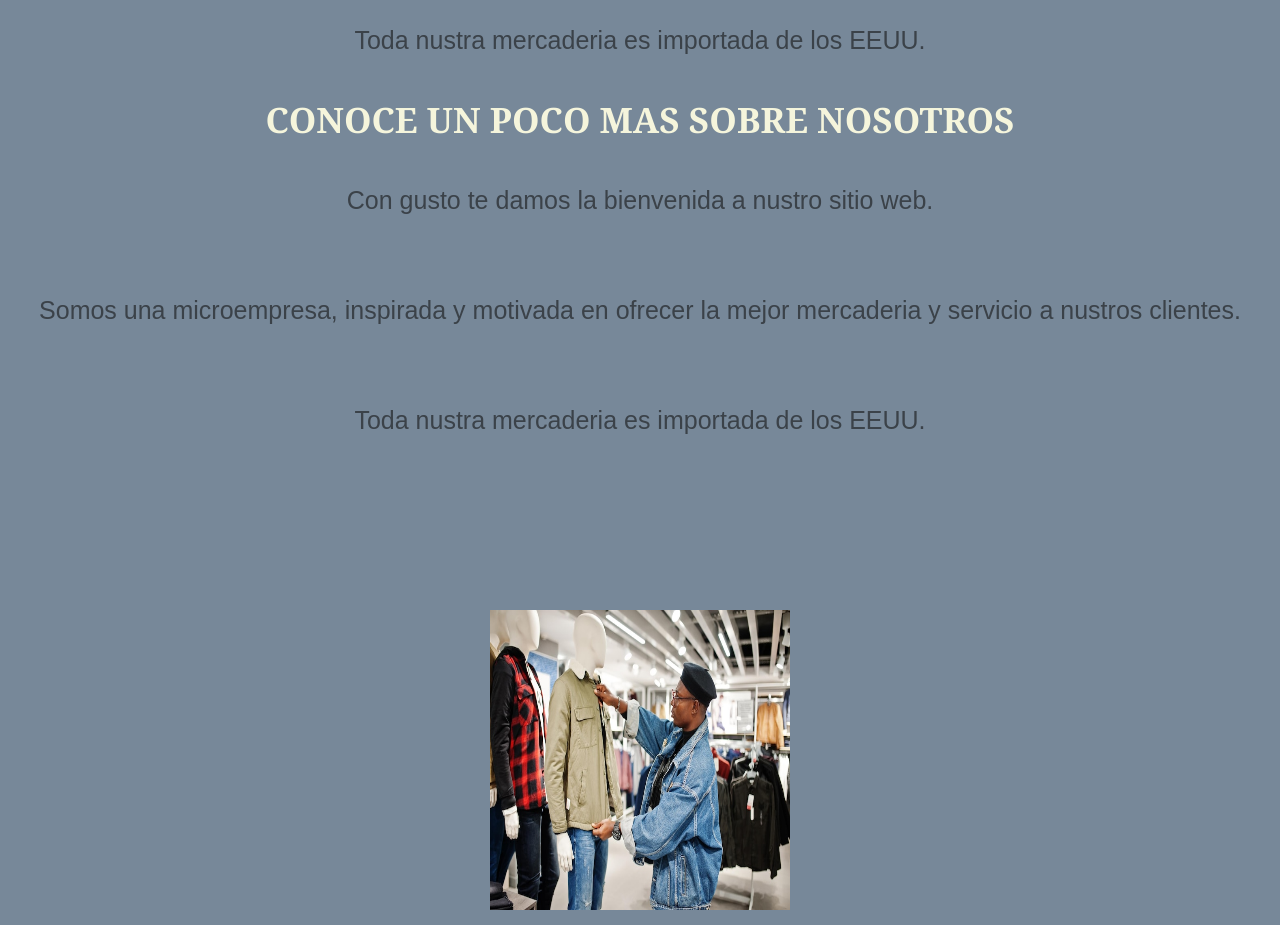
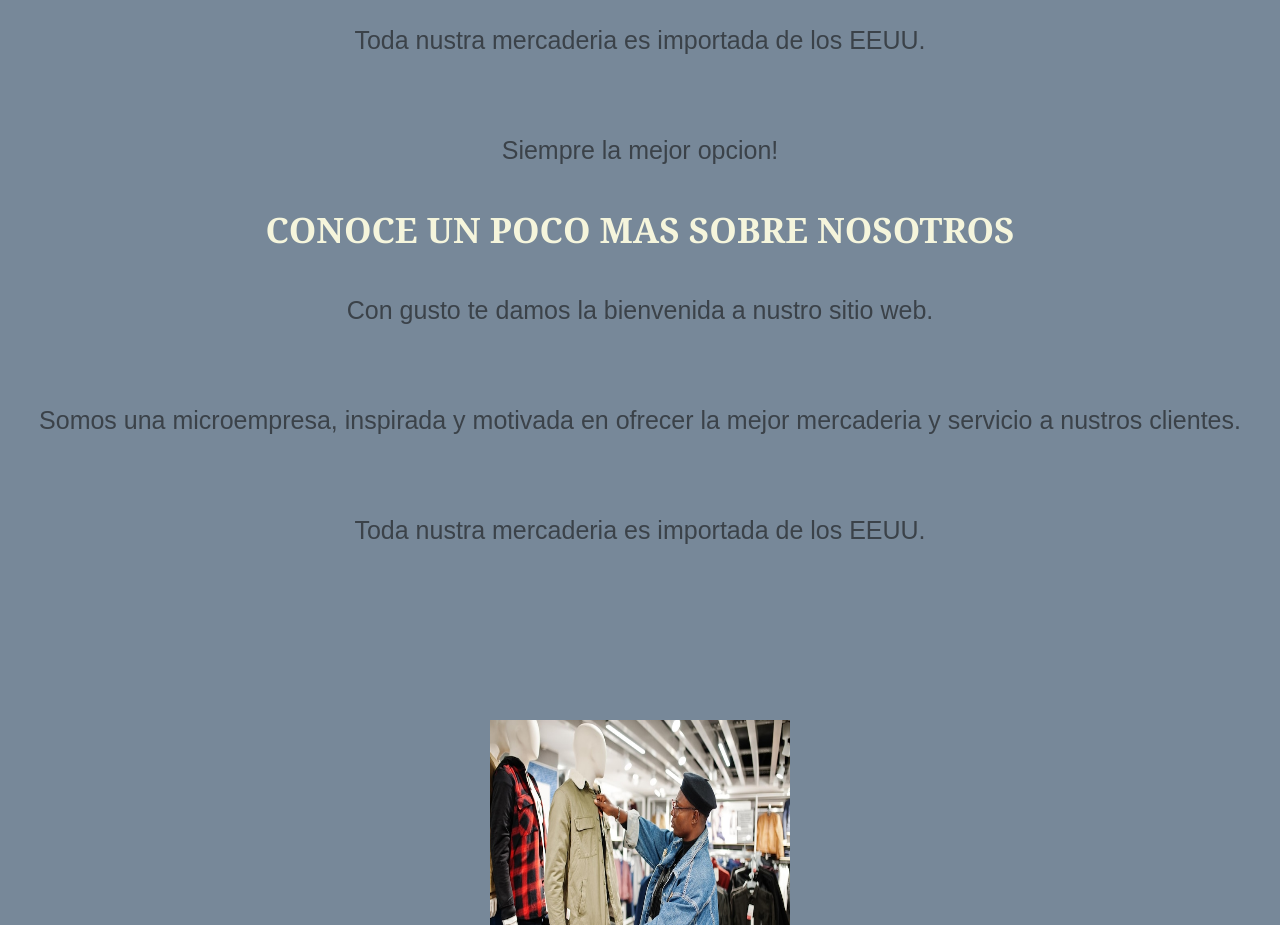
Before and after one commit to MelaniEtchelar/pagina-Bledo-, a plain HTML site: page section/nosotros.html in a window 1280 px wide. Shown: the part 1220-2145 px from the top of the page. Drawn offline with Linux system fonts and the light colour scheme.

Commit message:
agregue parrafo en section nosotros

```diff
--- a/section/nosotros.html
+++ b/section/nosotros.html
@@ -63,6 +63,9 @@
       <P class="tres">
         Toda nustra mercaderia es importada de los EEUU.
       </P>
+      <p>
+        Siempre la mejor opcion!
+      </p>
       </article>
 
       <article class="article">
```
